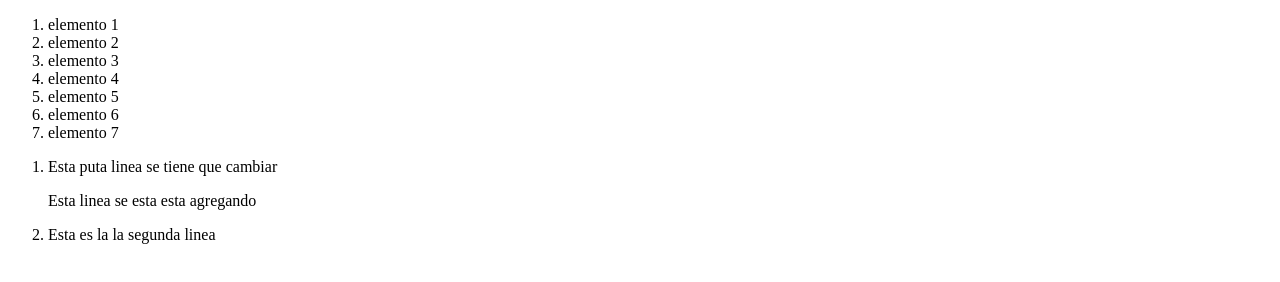
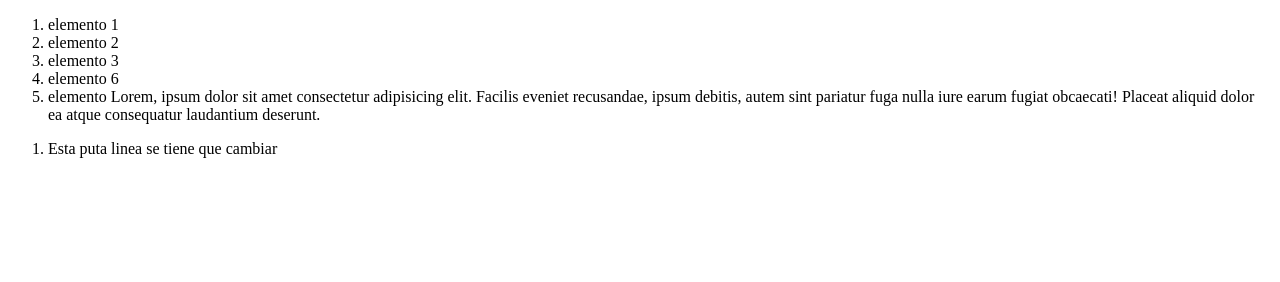
Before and after one commit to GabrielaGP2023/proyecto_equipo, a plain HTML site: page index.html in a window 1280 px wide. Drawn offline with Linux system fonts and the light colour scheme.

Commit message:
conflicto

```diff
--- a/index.html
+++ b/index.html
@@ -10,15 +10,14 @@
         <li>elemento 1</li>
         <li>elemento 2</li>
         <li>elemento 3</li>
-        <li>elemento 4</li>
-        <li>elemento 5</li>
+
         <li>elemento 6</li>
-        <li>elemento 7</li>
+        <li>elemento Lorem, ipsum dolor sit amet consectetur adipisicing elit. Facilis eveniet recusandae, ipsum debitis, autem sint pariatur fuga nulla iure earum fugiat obcaecati! Placeat aliquid dolor ea atque consequatur laudantium deserunt.</li>
     </ol>
     <ol>
         <li>Esta puta linea se tiene que cambiar</li>
-        <p>Esta linea se esta esta agregando</p>
-        <li>Esta es la la segunda linea</li>
+
+
     </ol>
 </body>
 </html>
```
